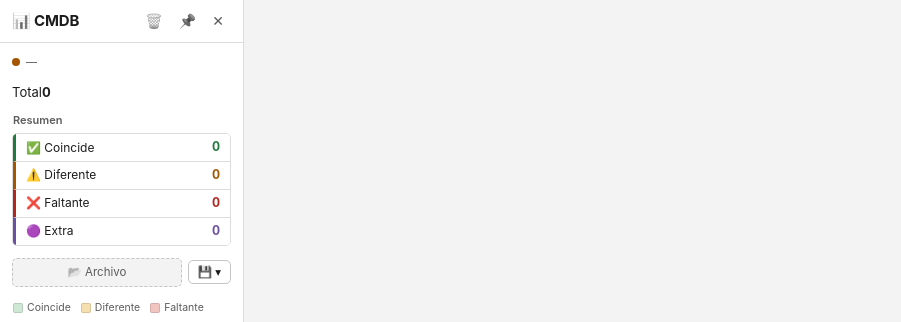
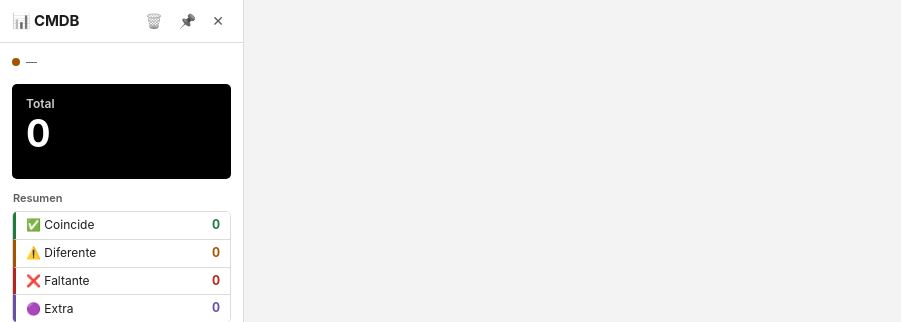
Before and after one commit to J0nili/CMDB-AQ, a plain HTML site: page index.html in a window 1280 px wide. Shown: the top 322 px of the page, without its empty margins (0-901 px from the left). Drawn offline with Linux system fonts and the light colour scheme; a script that the page names is missing.

Commit message:
Add total card styles for improved layout

```diff
--- a/styles.css
+++ b/styles.css
@@ -64,10 +64,14 @@ input[type=checkbox],input[type=radio]{accent-color:var(--ink)}
 .sb-tot-row{display:flex;align-items:center;justify-content:space-between;padding:5px 10px;font-size:12px;background:var(--card);border-left:3px solid var(--bdr-2)}
 .sb-tot-row+.sb-tot-row{border-top:1px solid var(--bdr)}
 .sb-tot-row b{font-weight:700;font-size:12.5px;font-variant-numeric:tabular-nums}
-.sb-tot-row.t-total{border-left-color:var(--ink);background:var(--fog)}
 .sb-tot-row.t-match{border-left-color:var(--ok)}.sb-tot-row.t-diff{border-left-color:var(--warn)}.sb-tot-row.t-miss{border-left-color:var(--err)}.sb-tot-row.t-extra{border-left-color:var(--extra)}
 .t-match b{color:var(--ok)}.t-diff b{color:var(--warn)}.t-miss b{color:var(--err)}.t-extra b{color:var(--extra)}
 
+/* Tarjeta de total: el dato principal del panel */
+.total-card{display:flex;flex-direction:column;gap:2px;padding:12px 14px 12px;background:var(--ink);color:#fff;border-radius:var(--r-m)}
+.tc-label{font-size:12px;font-weight:600;color:#cfcfcf}
+.tc-num{font-size:38px;font-weight:700;line-height:1.05;letter-spacing:-.025em;font-variant-numeric:tabular-nums;white-space:nowrap}
+.tc-sub{font-size:11px;color:#b8b8b8;min-height:1em}
 .sb-file-row{display:flex;gap:6px;align-items:center}
 .drop-zone-mini{flex:1;border:1.5px dashed var(--bdr-2);border-radius:var(--r-m);padding:6px 8px;font-size:11.5px;color:var(--txt2);cursor:pointer;text-align:center;transition:border-color .2s,background .2s;background:var(--bg);user-select:none;-webkit-user-select:none}
 .drop-zone-mini:hover,.drop-zone-mini.dragover{border-color:var(--ink);background:var(--card);color:var(--txt)}
@@ -282,5 +286,5 @@ input[type=checkbox],input[type=radio]{accent-color:var(--ink)}
 .res-ov-item.ov-serial b,.res-ov-item.ov-host b,.res-ov-item.ov-placa b{color:var(--ink)}
 
 @media(max-width:768px){.sidebar{--sb-w:210px}.virtual-header-cell{font-size:10px;padding:5px 7px}.virtual-cell{font-size:10.5px;padding:4px 7px}.tab{font-size:10.5px;padding:4px 7px}.sb-mode{font-size:11.5px;padding:5px 8px}.res-container{padding:12px}.res-cards{grid-template-columns:repeat(auto-fill,minmax(190px,1fr));gap:8px;padding:10px}.res-card-total{font-size:24px}.res-breakdown-item{grid-template-columns:minmax(60px,1fr) 1fr auto}}
-@media(max-width:480px){.sidebar{--sb-w:190px}.sb-title{font-size:13px}.sb-tot-row{font-size:11px;padding:3px 8px}.res-cards{grid-template-columns:1fr}}
+@media(max-width:480px){.tc-num{font-size:30px}.sidebar{--sb-w:190px}.sb-title{font-size:13px}.sb-tot-row{font-size:11px;padding:3px 8px}.res-cards{grid-template-columns:1fr}}
 @media(prefers-reduced-motion:reduce){*,*::before,*::after{transition:none!important;animation-duration:2.4s!important}}
```
